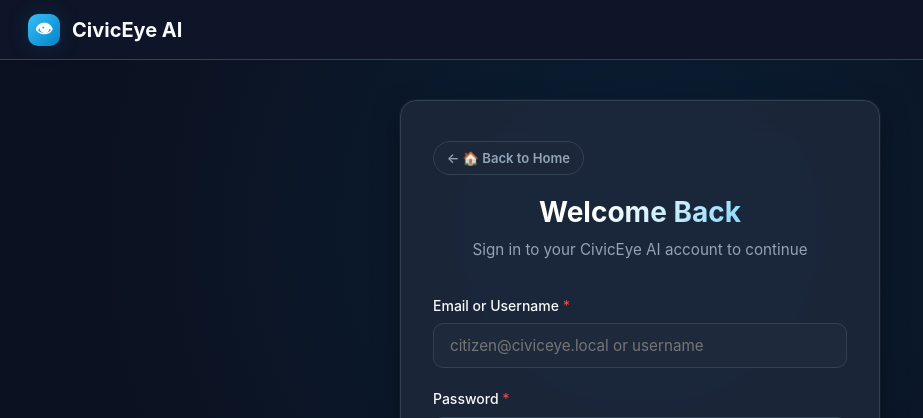
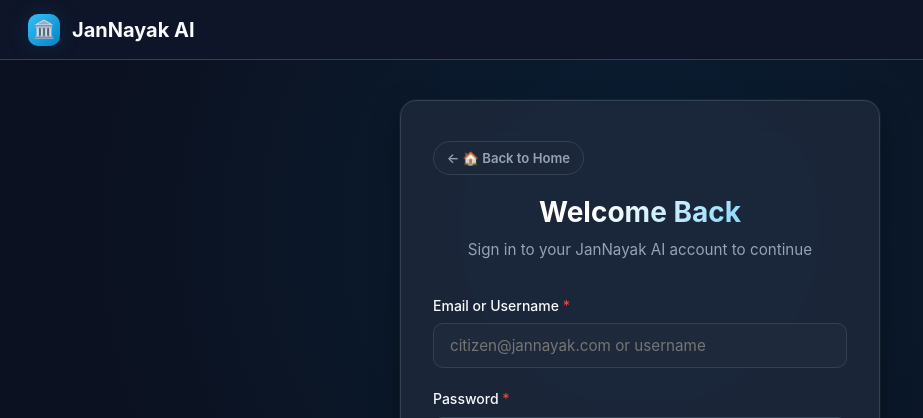
Before and after one commit to A4JIT/CivicEye_Project, a React (Vite) app in the folder frontend/: page /login in a window 1280 px wide. Shown: the top 418 px of the page, without its empty margins (0-923 px from the left). Built offline with nearby package versions, Linux system fonts and the light colour scheme; no server answers.

Commit message:
feat(branding): update user-facing branding and identity to JanNayak AI

```diff
--- a/frontend/index.html
+++ b/frontend/index.html
@@ -4,7 +4,7 @@
     <meta charset="UTF-8" />
     <link rel="icon" type="image/svg+xml" href="/favicon.svg" />
     <meta name="viewport" content="width=device-width, initial-scale=1.0" />
-    <title>CivicEye AI</title>
+    <title>JanNayak AI</title>
   </head>
   <body>
     <div id="root"></div>
--- a/frontend/src/components/complaints/ComplaintAuditTimeline.jsx
+++ b/frontend/src/components/complaints/ComplaintAuditTimeline.jsx
@@ -95,7 +95,7 @@
   ADMIN: { label: 'Admin Triage', className: 'role-admin', icon: '🛡️' },
   DEPARTMENT_USER: { label: 'Department Staff', className: 'role-officer', icon: '👷' },
   OFFICER: { label: 'Department Staff', className: 'role-officer', icon: '👷' },
-  SYSTEM: { label: 'CivicEye System', className: 'role-system', icon: '⚙️' },
+  SYSTEM: { label: 'JanNayak System', className: 'role-system', icon: '⚙️' },
   AI: { label: 'AI Engine', className: 'role-ai', icon: '🤖' },
 }
 
--- a/frontend/src/components/layout/Footer.jsx
+++ b/frontend/src/components/layout/Footer.jsx
@@ -3,7 +3,7 @@
     <footer className="footer">
       <div className="footer-content">
         <p>
-          &copy; {new Date().getFullYear()} <strong>CivicEye AI</strong>. AI-assisted civic issue reporting & management.
+          &copy; {new Date().getFullYear()} <strong>JanNayak AI</strong>. AI-assisted civic issue reporting & management.
         </p>
         <p style={{ fontSize: '0.8rem', color: 'var(--text-dim)' }}>
           Transparent classification, automated department routing, and community-driven accountability.
--- a/frontend/src/components/layout/Navbar.jsx
+++ b/frontend/src/components/layout/Navbar.jsx
@@ -4,8 +4,8 @@
   return (
     <header className="navbar" data-testid="navbar">
       <Link to="/" className="navbar-brand" data-testid="navbar-brand">
-        <div className="navbar-logo-icon">👁</div>
-        <span>CivicEye AI</span>
+        <div className="navbar-logo-icon">🏛️</div>
+        <span>JanNayak AI</span>
       </Link>
     </header>
   )
--- a/frontend/src/components/layout/Sidebar.jsx
+++ b/frontend/src/components/layout/Sidebar.jsx
@@ -92,7 +92,7 @@
         {!collapsed && (
           <Link to="/" className="sidebar-brand-title" style={{ textDecoration: 'none', color: 'inherit' }}>
             <span className="brand-dot"></span>
-            <span>CivicEye AI</span>
+            <span>JanNayak AI</span>
           </Link>
         )}
       </div>
--- a/frontend/src/pages/citizen/ComplaintTracking.jsx
+++ b/frontend/src/pages/citizen/ComplaintTracking.jsx
@@ -330,7 +330,7 @@
               <span className="welcome-tag">Public Transparency Portal</span>
               <h3 className="welcome-title">Real-Time Municipal Resolution Lifecycle</h3>
               <p className="welcome-desc">
-                CivicEye AI provides end-to-end visibility for every reported civic defect. From automated AI triage
+                JanNayak AI provides end-to-end visibility for every reported civic defect. From automated AI triage
                 to department deployment, engineer work logs, and certified photographic proof verification.
               </p>
             </div>
--- a/frontend/src/pages/citizen/CreateComplaint.jsx
+++ b/frontend/src/pages/citizen/CreateComplaint.jsx
@@ -1541,7 +1541,7 @@
                 <div className="ai-verification-spinner" />
                 <div className="ai-verification-content">
                   <div className="ai-verification-title">
-                    <span className="ai-spark-icon">✨</span> CivicEye AI Vision Analyzing...
+                    <span className="ai-spark-icon">✨</span> JanNayak AI Vision Analyzing...
                   </div>
                   <div className="ai-verification-desc">
                     Scanning photo visual patterns to verify relevance for <strong>{CATEGORIES.find((c) => c.id === formData.category)?.label || 'Selected Category'}</strong>...
@@ -1681,7 +1681,7 @@
             </div>
             <div className="modal-body">
               <p className="modal-instruction-text" style={{ color: '#e2e8f0' }}>
-                CivicEye AI detected a complaint with{' '}
+                JanNayak AI detected a complaint with{' '}
                 <strong>{Math.round(duplicateWarning.topMatch.similarityScore * 100)}% similarity</strong> already logged in this area.
               </p>
 
--- a/frontend/src/pages/public/Home.jsx
+++ b/frontend/src/pages/public/Home.jsx
@@ -13,7 +13,7 @@
         </div>
         <h1 className="hero-title">
           Smarter Cities with <br />
-          <span className="hero-gradient">CivicEye AI</span>
+          <span className="hero-gradient">JanNayak AI</span>
         </h1>
         <p className="hero-subtitle">
           Empowering citizens and municipal departments with intelligent complaint
--- a/frontend/src/pages/public/Login.jsx
+++ b/frontend/src/pages/public/Login.jsx
@@ -86,7 +86,7 @@
 
         <div className="auth-header">
           <h1>Welcome Back</h1>
-          <p>Sign in to your CivicEye AI account to continue</p>
+          <p>Sign in to your JanNayak AI account to continue</p>
         </div>
 
         <ErrorMessage
@@ -102,7 +102,7 @@
             type="text"
             value={formData.usernameOrEmail}
             onChange={handleChange}
-            placeholder="citizen@civiceye.local or username"
+            placeholder="citizen@jannayak.com or username"
             error={errors.usernameOrEmail}
             required
             autoComplete="username"
--- a/frontend/src/pages/public/Register.jsx
+++ b/frontend/src/pages/public/Register.jsx
@@ -116,7 +116,7 @@
             <span className="badge badge-info" style={{ fontWeight: 600 }}>Citizen Portal</span>
           </div>
           <h1>Create an Account</h1>
-          <p>Join CivicEye AI to report civic issues and improve your city</p>
+          <p>Join JanNayak AI to report civic issues and improve your city</p>
         </div>
 
         <ErrorMessage
--- a/frontend/src/services/aiService.js
+++ b/frontend/src/services/aiService.js
@@ -716,7 +716,7 @@
     type: 'SELFIE_PORTRAIT',
     label: 'Personal Selfie / Portrait',
     keywords: ['selfie', 'portrait', 'my_pic', 'mypic', 'profile', 'face', 'person', 'myself', 'me.jpg', 'me.png', 'avatar', 'model'],
-    reason: 'The uploaded image appears to be a personal selfie or portrait. CivicEye requires photographic proof of the public municipal defect.',
+    reason: 'The uploaded image appears to be a personal selfie or portrait. JanNayak requires photographic proof of the public municipal defect.',
   },
   {
     type: 'PET_ANIMAL',
@@ -818,7 +818,7 @@
         categoryLabel: currentMeta.label,
         detectedSubject: 'Personal Selfie / Portrait',
         confidenceScore: 0.96,
-        rejectionReason: 'AI Rejection: Visual analysis detected a personal selfie or portrait. CivicEye requires photographic proof of the public civic defect.',
+        rejectionReason: 'AI Rejection: Visual analysis detected a personal selfie or portrait. JanNayak requires photographic proof of the public civic defect.',
         detailedReason: 'The uploaded image contains human portrait features rather than public infrastructure evidence.',
         matchedFeatures: ['visual_skin_detected'],
       }
```
Also changed, not shown: 2 other files (tests, documents, lock files or other folders).
